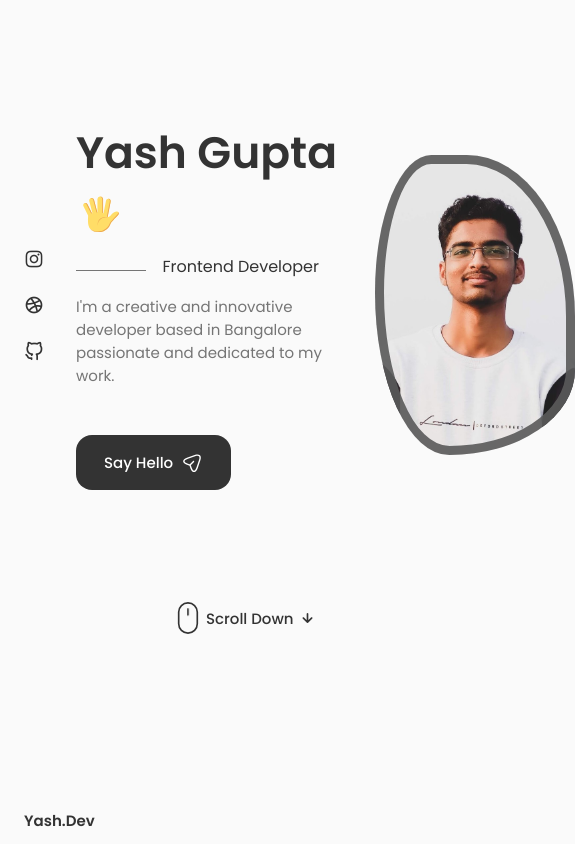
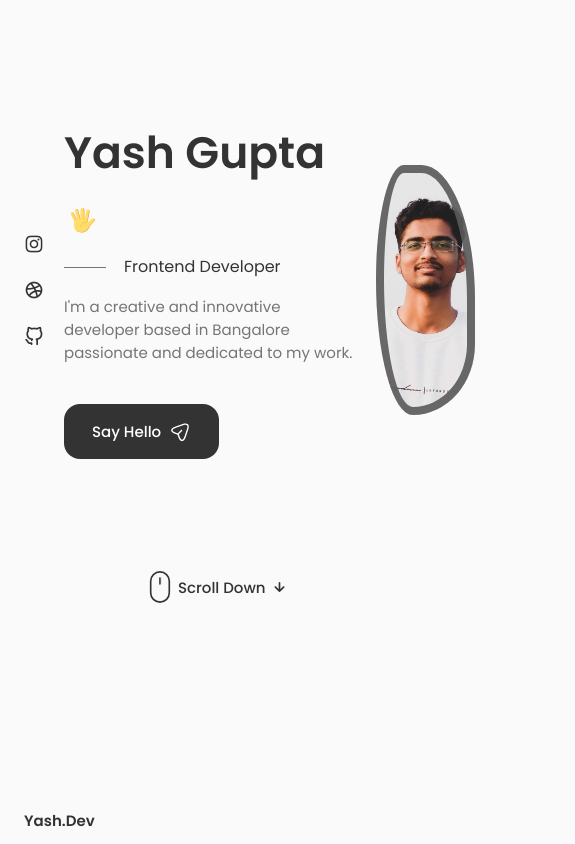
Before and after one commit to gyash21/THE-PORTFOLIO, a React (Create React App) app: page / in a window 390 px wide. Shown: the whole page, 575 px wide, since content can reach past the window. Built offline with nearby package versions, Linux system fonts and the light colour scheme.

Commit message:
large device responsive design

```diff
--- a/src/components/home/home.css
+++ b/src/components/home/home.css
@@ -154,3 +154,72 @@
     color: var(--title-color);
 
 }
+
+
+
+
+
+/*=============== BREAKPOINTS ===============*/
+/* For large devices */
+@media screen and (max-width: 992px) {
+    .home__content{
+        grid-template-columns: 100px repeat(2, 1fr);
+        column-gap: 1.25rem;
+    }
+
+    .home__hand{
+        width: 26px;
+        height: 26px;
+
+    }
+
+    .home__subtitle{
+
+        padding-left: 3.75rem;
+        margin-bottom: var(--mb-1);
+    }
+
+
+    .home__subtitle::before{
+
+        width: 42px;
+        top: 0.8rem;
+
+    }
+
+
+    .home__description{
+
+        max-width: initial;
+        margin-bottom: var(--mb-2-5);
+    }
+
+    .home__img{
+        width: 250px;
+        height: 250px;
+        box-shadow: inset 0 0 0 8px rgba(90, 90, 90, 0.9);
+    }
+
+
+    .home__scroll{
+        margin-left: 7.5rem;
+    }
+
+  }
+
+  /* For medium devices */
+  @media screen and (max-width: 768px) {
+
+  }
+
+  @media screen and (max-width: 576px) {
+
+  }
+
+
+  /* For small devices */
+  @media screen and (max-width: 350px) {
+
+
+
+  }
```
